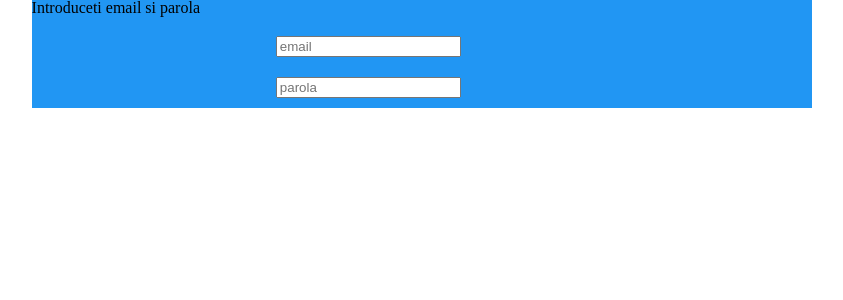
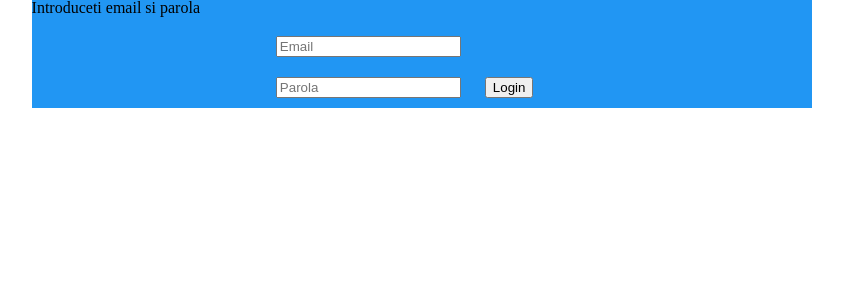
Before and after one commit to whitehood15/spanzuratoarea, a Node project: template views/login.handlebars in a window 1280 px wide. Shown: the top 300 px of the page, without its empty margins (218-1061 px from the left). Run offline with Node 20 templates, Linux system fonts and the light colour scheme; the template is opened without the code that fills it: most values are stand-ins (such as "Sample title", 1, 10 or a date in 2020); some libraries are stand-ins or nearby versions.

Commit message:
Added views css and some logic

```diff
--- a/index.js
+++ b/index.js
@@ -1,4 +1,10 @@
 var express = require('express');
+
+
+function existsInDB(usr,pwd){
+	return 1;
+
+}
 
 var app = express();
 var handlebars = require('express3-handlebars')
@@ -9,7 +15,10 @@ app.set('view engine','handlebars');
 app.set('port',process.env.PORT || 3000 );
 
 app.get('/', function(req, res){
-	res.render('login',{title: 'Login'});
+	if(existsInDB(req.query.usr,req.query.pwd))
+		res.render('gamepage',{pagename: 'Game',style:"game.css"});
+	else
+		res.render('login',{pagename: 'Login',style:"login.css"});
 });
 app.get('/game', function(req, res){
 	res.type('text/plain');
--- /dev/null
+++ b/public/login.css
@@ -0,0 +1,4 @@
+#submit{
+	margin-left:auto;
+	margin-right:auto;
+}
--- /dev/null
+++ b/views/gamepage.handlebars
@@ -0,0 +1,2 @@
+<canvas id="canvas" ></canvas>
+<p>Introduceti literele:<input type="text" id="usrinput" placeholder="Litere"/>
--- a/views/layouts/main.handlebars
+++ b/views/layouts/main.handlebars
@@ -4,6 +4,7 @@
 	<meta charset="utf-8"/>
 	<link type="text/css" rel="stylesheet" href="reset.css"/>
 	<link type="text/css" rel="stylesheet" href="main.css"/>
+	<link type="text/css" rel="stylesheet" href="{{style}}"/>
 	<title>{{pagename}} - Spanzuratoarea </title>
 </head>
 <body>
--- a/views/login.handlebars
+++ b/views/login.handlebars
@@ -1,5 +1,6 @@
 <h1>Introduceti email si parola</h1>
 <form action="/" method="post">
-	<input name="username" id="username" placeholder="email">
-	<input name="password" id="password" placeholder="parola">
+	<input name="username" id="username" placeholder="Email">
+	<input name="password" id="password" placeholder="Parola">
+	<input name="submit" id="submit" type="submit"value="Login"/>
 </form>
```
Also changed, not shown: README.md (added), public/game.css (added), 2 other files.
